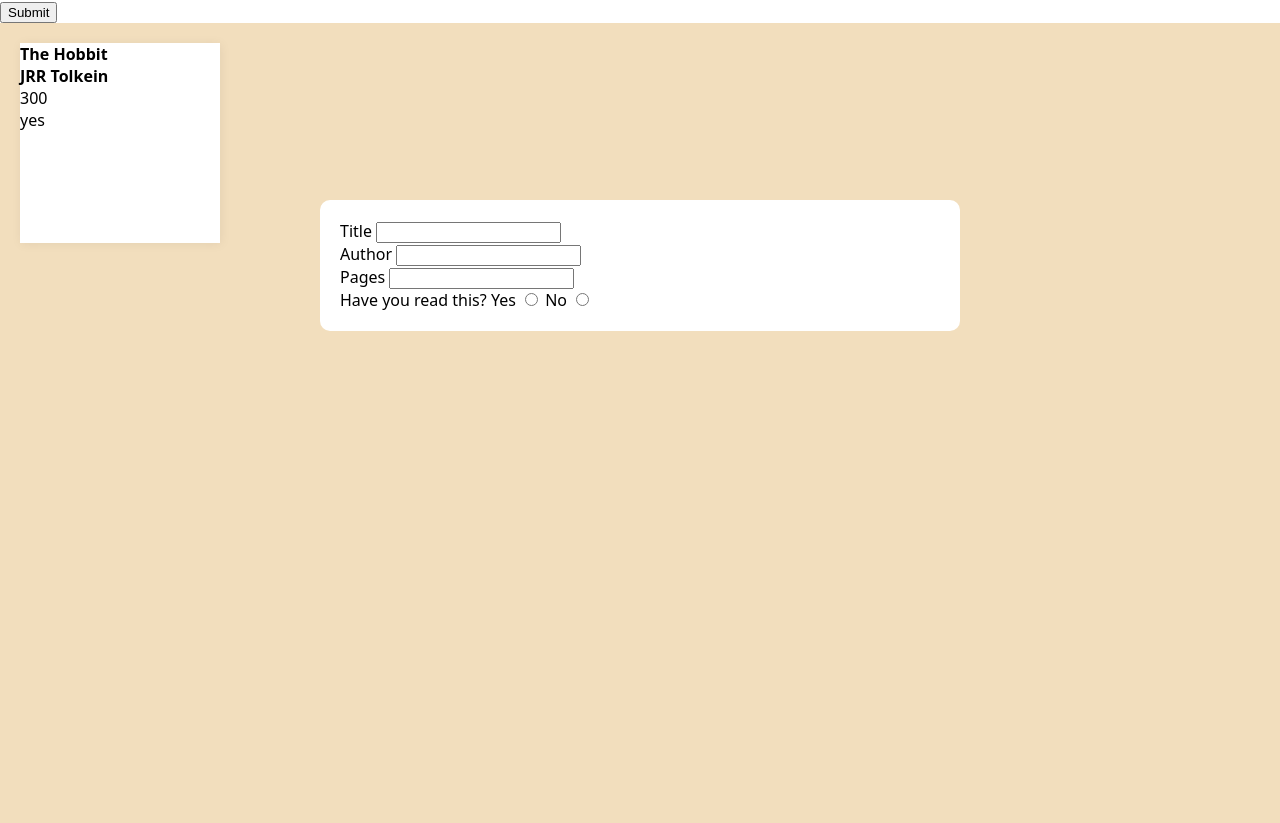
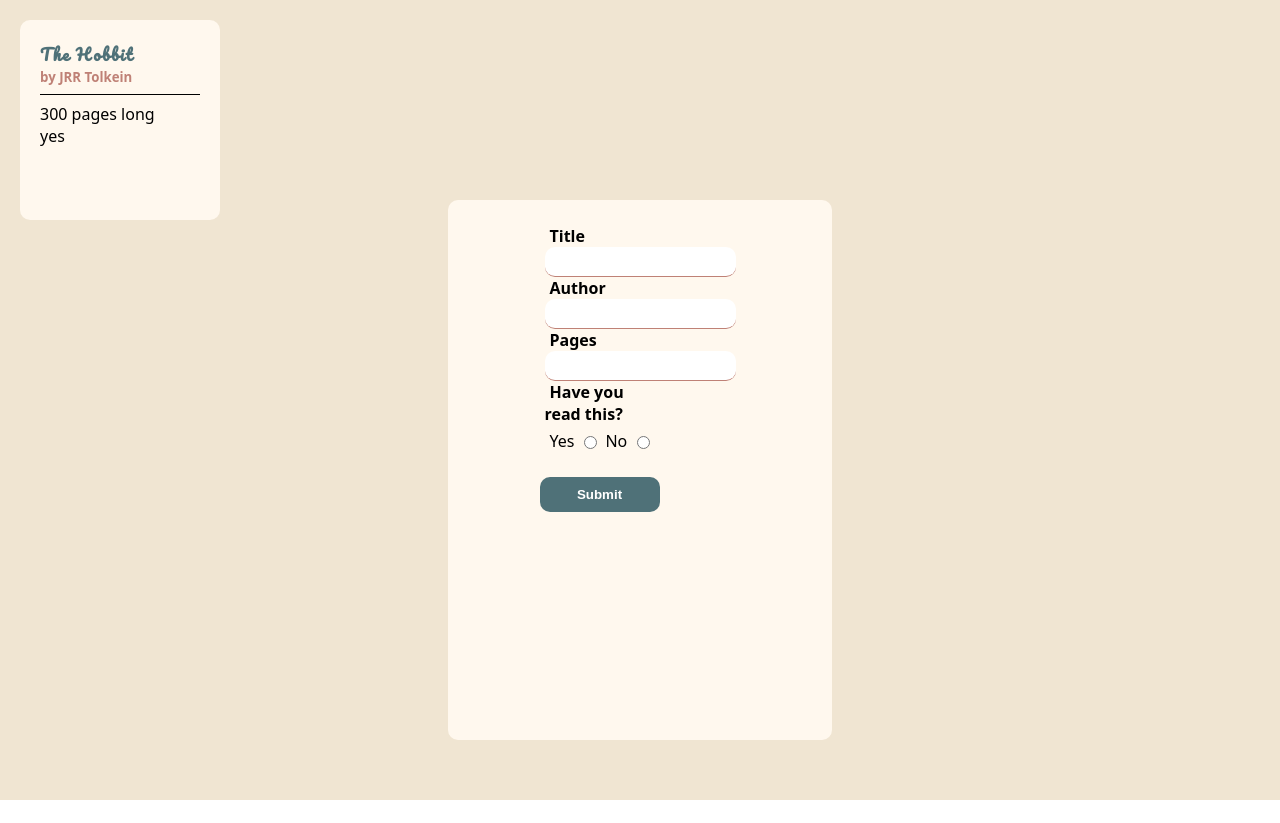
Before and after one commit to SnackSquid/library, a plain HTML site: page index.html in a window 1280 px wide. After the commit the page ends 800 px from the top, so only its background shows below. Drawn offline with Linux system fonts and the light colour scheme.

Commit message:
Add styles

```diff
--- a/index.html
+++ b/index.html
@@ -6,7 +6,7 @@
     <meta name="viewport" content="width=device-width, initial-scale=1.0">
     <link rel="stylesheet" href="style.css">
     <script src="./script.js" defer></script>
-    <title>Document</title>
+    <title>Library</title>
 </head>
 <body>
     <div class="header"></div>
@@ -26,17 +26,13 @@
             </div>
             <div>
                 <label for="read">Have you read this?</label>
-                <label for="readYes">Yes</label>
-                <input type="radio" name="read" id="readYes" value="yes">
-                <label for="readNo">No</label>
-                <input type="radio" name="read" id="readNo" value="no"></div>
+                <div id="radio">
+                    <label for="readYes">Yes</label>
+                    <input type="radio" name="read" id="readYes" value="yes">
+                    <label for="readNo">No</label>
+                    <input type="radio" name="read" id="readNo" value="no">
+                </div>
             </div>
-
-
-
-
-
-
         </form>
         <button id="submit">Submit</button>
     </div>
--- a/script.js
+++ b/script.js
@@ -35,19 +35,21 @@ function makeCard() {
     for (let i = bookCount; i < bookArray.length; i++) {
         const div = document.createElement('div');
         const title = document.createElement('h4');
-        const author = document.createElement('h4');
+        const author = document.createElement('h5');
+        const divider = document.createElement('hr');
         const pages = document.createElement('p');
         const read = document.createElement('p');
 
         for (let j = 0; j < 3; j++) {
             title.textContent = bookArray[i].title;
-            author.textContent = bookArray[i].author;
-            pages.textContent = bookArray[i].pages;
+            author.textContent = `by ${bookArray[i].author}`;
+            pages.textContent = `${bookArray[i].pages} pages long`;
             read.textContent = bookArray[i].read;
 
             div.classList = 'card';
             div.appendChild(title);
             div.appendChild(author);
+            div.appendChild(divider);
             div.appendChild(pages);
             div.appendChild(read);
             grid.appendChild(div);
--- a/style.css
+++ b/style.css
@@ -1,11 +1,18 @@
 :root {
     font-family: system-ui, -apple-system, BlinkMacSystemFont, 'Segoe UI', Roboto, Oxygen, Ubuntu, Cantarell, 'Open Sans', 'Helvetica Neue', sans-serif;
-    --page: #F2DEBD;
+    --page: #f0e5d2;
     --darkpage: #E2C18B;
     --peach:#E4AF8E;
     --darkorange: #BF8176;
     --green: #4F7178;
-    /*#F2DEBD,#E2C18B,#E4AF8E*/
+    --offwhite: #fff8ee;
+    --white: white;
+    --black: black;
+}
+
+@font-face {
+    font-family: Pacifico;
+    src: url(./fonts/Pacifico-Regular.ttf);
 }
 
 h1, h2, h3, h4, h5, p {
@@ -18,15 +25,65 @@ body {
     padding: 0;
 }
 
+button {
+    border: none;
+    border-radius: 10px;
+    color: white;
+    font-weight: 700;
+    padding: 10px;
+    background-color: var(--green);
+    margin-top: 15px;
+    width: 120px;
+    transition-duration: .5s;
+}
+
+button:hover {
+    background-color: var(--darkorange);
+}
+
+form {
+    display: flex;
+    flex-direction: column;
+    width: 50%;
+    font-weight: 700;
+    padding: 5px;
+}
+
+label {
+    padding: 5px;
+}
+
+input {
+    display: flex;
+    border: none;
+    border-bottom: 1px solid var(--darkorange);
+    border-radius: 10px;
+    padding: 7px;
+}
+
+input[type='radio'] {
+    accent-color: var(--green);
+}
+
+hr {
+    border: none;
+    background-color: var(--black);
+    color: var(--black);
+    height: 1px;
+}
+
 .inputDiv {
     display: grid;
+    justify-content: center;
+    grid-template-rows: 1fr 50px 1fr;
     border-radius: 10px;
-    background-color: white;;
+    background-color: var(--offwhite);
     padding: 20px;
     position: fixed;
     top: 25%;
-    left: 25%;
-    right: 25%;
+    left: 35%;
+    right: 35%;
+    height: 500px;
     z-index: 10;
     width: minmax(100px, 300px)
 }
@@ -47,8 +104,24 @@ body {
     padding: 20px;
 }
 
+.card > h4 {
+    color: var(--green);
+    font-family: Pacifico;
+    letter-spacing: 1.5px;
+}
+
+.card > h5 {
+    color: var(--darkorange);
+}
+
+#radio {
+    display: flex;
+    flex-direction: row;
+    font-weight: 400;
+}
+
 .card {
-    background-color: white;
-    box-shadow: 1px 1px 10px #00000010;
-
+    background-color: var(--offwhite);
+    border-radius: 10px;
+    padding: 20px;
 }
```
Also changed, not shown: fonts/OFL.txt (added), fonts/Pacifico-Regular.ttf (added), 2 other files.
